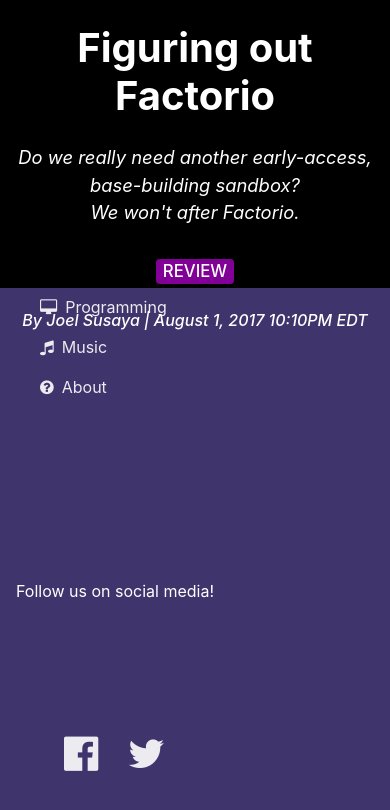
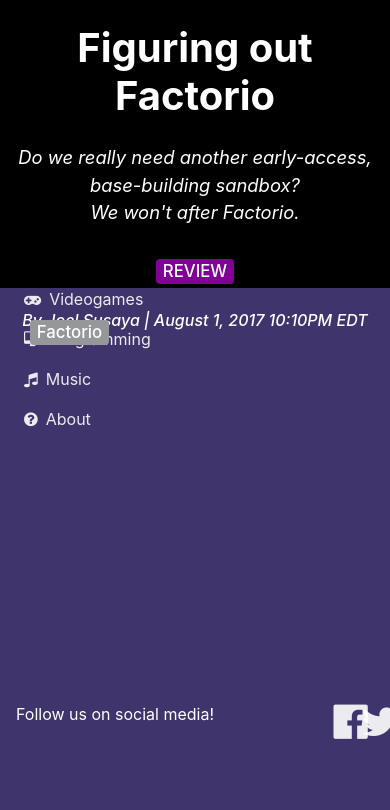
Before and after one commit to JoelSusaya/ModalTooltipBlog, a website: page index.html in a window 390 px wide. Drawn offline with nearby package versions, Linux system fonts and the light colour scheme.

Commit message:
Started building out the rest of the page and fixed some responsive issues

```diff
--- a/css/styles.css
+++ b/css/styles.css
@@ -1,3 +1,7 @@
+body {
+    background-color: #B3A6B2;
+}
+
 .navbar.nav-left {
     background-color: #40346C;
     position: absolute;
@@ -19,7 +23,7 @@
 
 .row.row-hero {
     position: absolute;
-    height: 18rem;
+    height: 18rem; /* This should be a variable in SCSS */
     background-color: black;
 }
 
@@ -38,7 +42,19 @@
     font-weight: 500;
 }
 
+.badge-game-title {
+    background-color: #95989A;
+    font-size: 1.05rem;
+    font-weight: 500;
+}
+
 .byline {
     font-style: italic;
     font-weight: 500;
 }
+
+.row-container {
+    position: absolute;
+    top: 18rem; /* This should be a variable in SCSS */
+    margin: 2rem auto 0 auto;
+}
--- a/index.html
+++ b/index.html
@@ -28,7 +28,7 @@
                     <div class="row no-gutters w-100">
                         <div class="col flex-column">
                             <h2 class="mt-3 mb-3" align="center">Susaya</h2>
-                            <ul class="navbar-nav ml-4 pt-2">
+                            <ul class="navbar-nav ml-2 pt-2">
                                 <li class="nav-item active">
                                     <a href="" class="nav-link"><i class="fa fa-home mr-2"></i>Home</a>
                                 </li>
@@ -47,24 +47,29 @@
                             </ul>
                         </div>
                     </div>
+
                     <div class="row h-50"></div>
+
                     <div class="row no-gutters">
                         <div class="col" align="center">Follow us on social media!</div>
                     </div>
+
                     <div class="row justify-content-around mt-3">
-                        <div class="col"></div>
-                        <div class="col-2"><a href="" class="social-link"><i class="fa fa-facebook-official"></i></a></div>
-                        <div class="col-2 offset-2"><a href="" class="social-link"><i class="fa fa-twitter"></i></a></div>
-                        <div class="col"></div>
+                        <div class="col p-0"></div>
+                        <div class="col-2 p-0"><a href="" class="social-link"><i class="fa fa-facebook-official"></i></a></div>
+                        <div class="col p-0"></div>
+                        <div class="col-2 p-0"><a href="" class="social-link"><i class="fa fa-twitter"></i></a></div>
+                        <div class="col p-0"></div>
                     </div>
                 </div>
             </nav>
 
-            <div class="container main-content col offset-md-2 text-white">
+            <div class="container col offset-md-2 text-white">
                 <div class="row row-hero w-100">
                     <!-- <img src="images/factorio_plan_1.PNG"/> -->
                 </div>
 
+                <div class="hero-text">
                     <div class="row justify-content-center">
                         <div class="col mt-4">
                             <h1 class="main-heading" align="center">Figuring out Factorio</h2>
@@ -88,7 +93,18 @@
 
                     <div class="row justify-content-center">
                         <div class="col mt-4">
-                        <div class="byline" align="center">By Joel Susaya | August 1, 2017 10:10PM EDT<div>
+                            <div class="byline" align="center">By Joel Susaya | August 1, 2017 10:10PM EDT</div>
+                        </div>
+                    </div>
+
+                    <div class="row row-container w-100">
+                        <div class="container">
+                        <div class="row">
+                            <div class="col">
+                                <span class="badge badge-game-title">Factorio</span>
+                            </div>
+                        </div>
+                        </div>
                     </div>
                 </div>
             </div>
```
Lines whose indentation alone changed are shown as unchanged.
